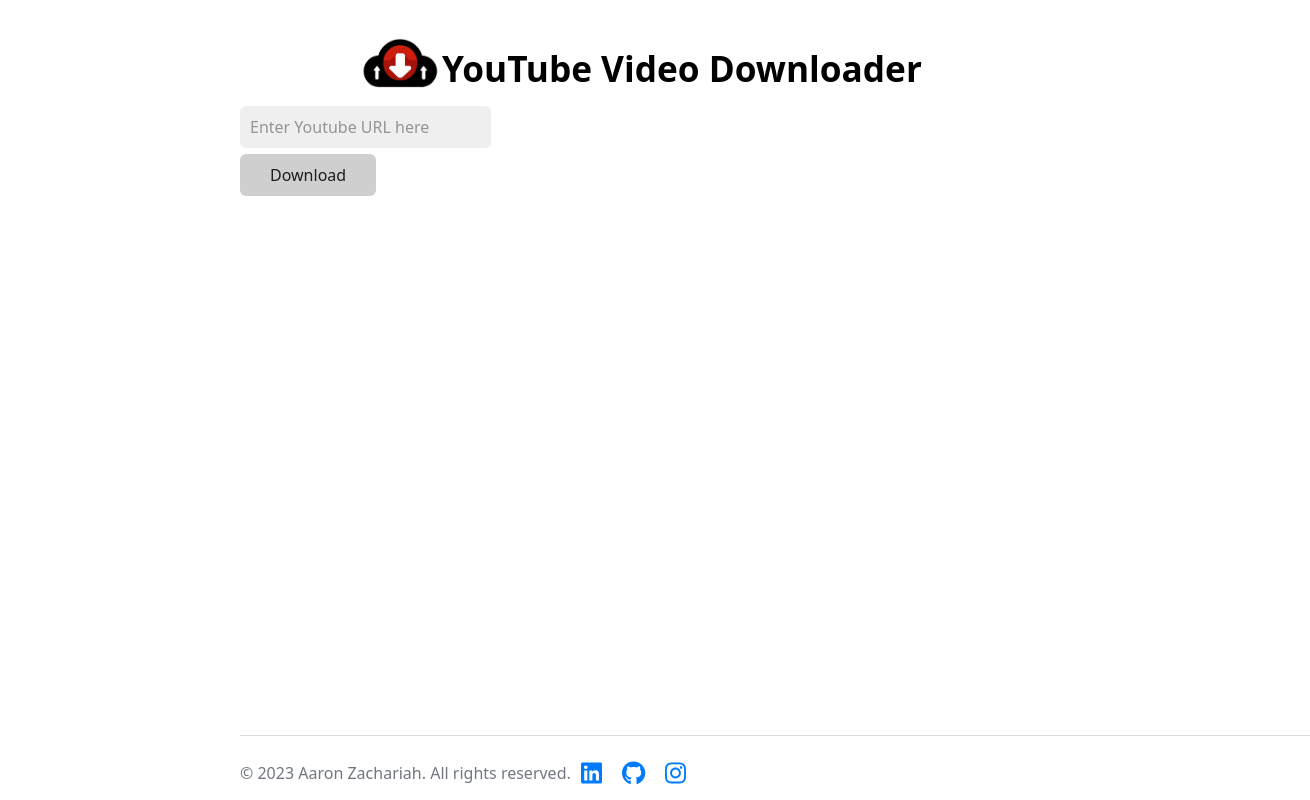
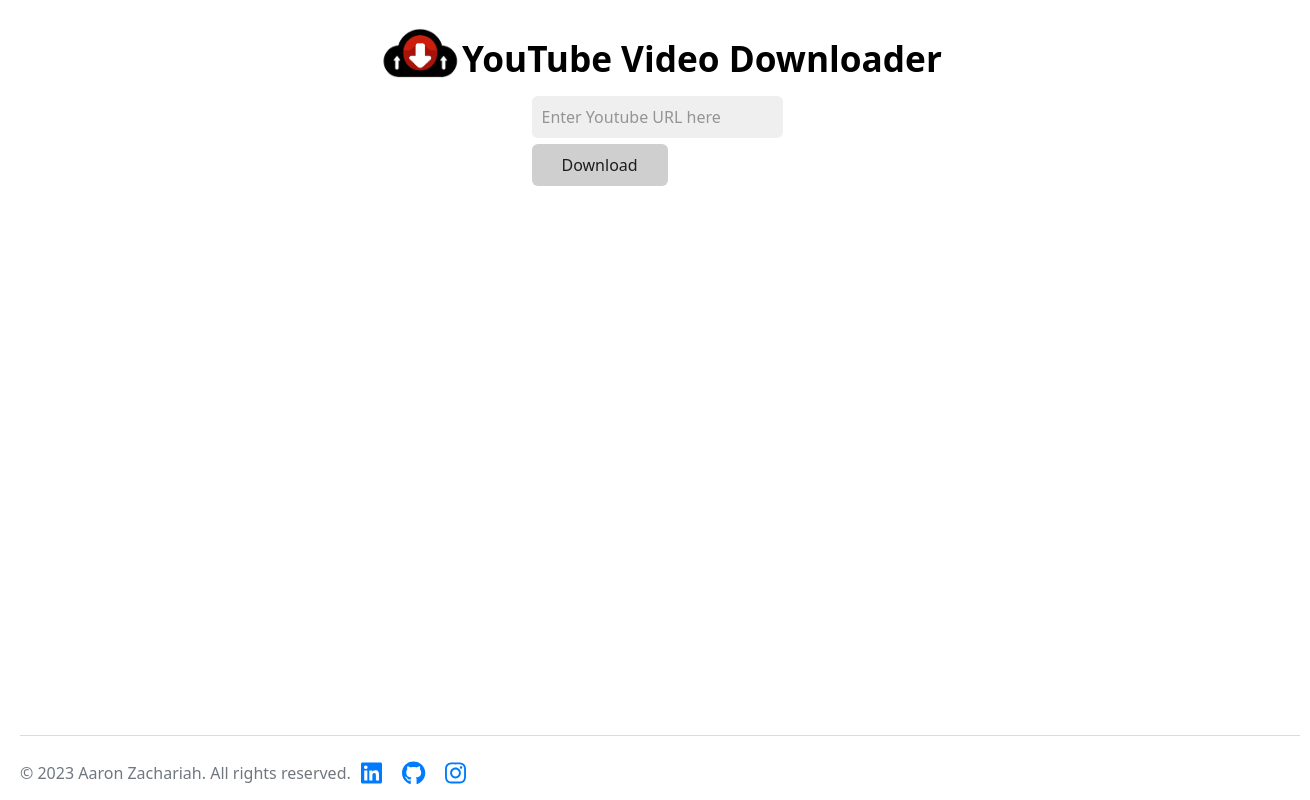
Before and after one commit to zachaa2/Youtube-Downloader, a React (Vite) app in the folder frontend/: page / in a window 1280 px wide. Shown: the whole page, 1310 px wide, since content can reach past the window. Built offline with nearby package versions, Linux system fonts and the light colour scheme.

Commit message:
override water.css styling

```diff
--- /dev/null
+++ b/frontend/src/App.css
@@ -0,0 +1,30 @@
+body {
+  margin-top: 10px;
+  margin-bottom: 10px;
+  margin-left: 10px;
+  margin-right: 10px;
+  display: flex;
+  flex-direction: column;
+  width: 100%;
+  min-width: 100%;
+  height: 100%;
+  min-height: 100%;
+}
+
+.header-container {
+  display: flex;
+  justify-content: center;
+  align-items: center;
+  width: 100%;
+}
+
+.tool-container {
+  display: flex;
+  justify-content: center;
+  align-items: center;
+  width: 100%;
+}
+
+.footer-container {
+  justify-self: left;
+}
--- a/frontend/src/App.jsx
+++ b/frontend/src/App.jsx
@@ -2,15 +2,24 @@
 import Header from './components/Header';
 import Footer from './components/Footer';
 import Tool from './components/Tool';
+import './App.css';
 
 function App() {
 
   return (
+    <>
       <div className='app' >
-        <Header />
-        <Tool />
+        <div className='header-container' >
+          <Header />
+        </div>
+        <div className='tool-container' >
+          <Tool />
+        </div>
+      </div>
+      <div className='footer-container' >
         <Footer />
       </div>
+    </>
   )
 
 }
--- a/frontend/src/components/Footer.jsx
+++ b/frontend/src/components/Footer.jsx
@@ -16,6 +16,7 @@
       position:'fixed',
       bottom:0,
       width:'100%',
+      minWidth: '100%',
       alignItems: 'center',
       alignContent: 'center',
     }}>
```
